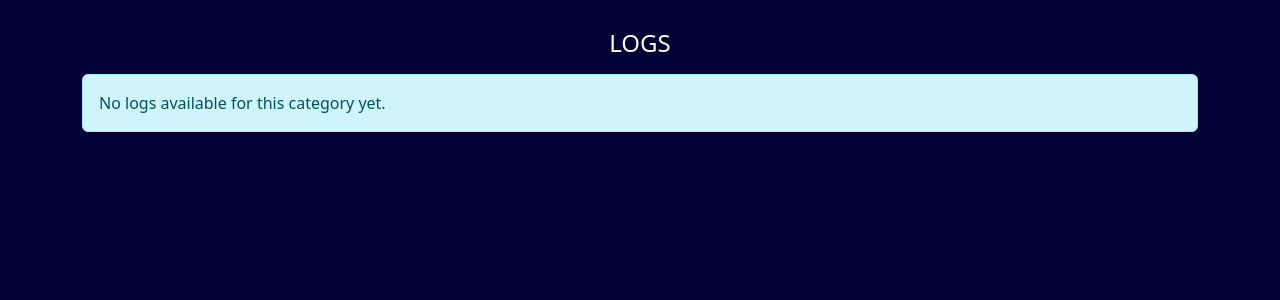
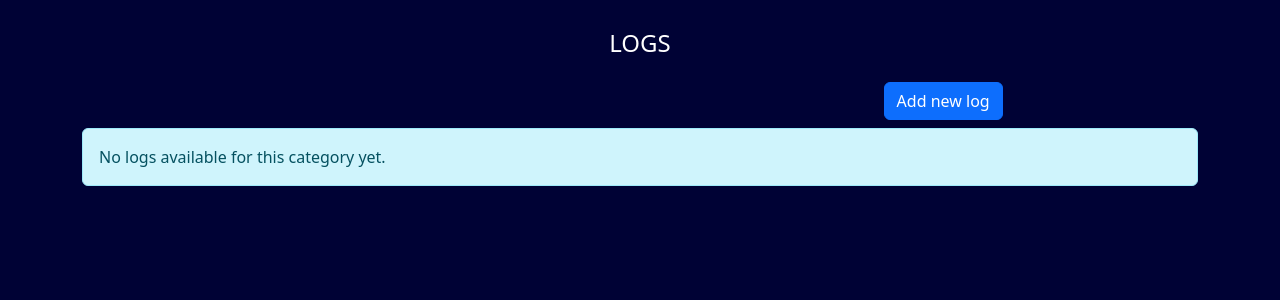
Before and after one commit to AlexThoma5/one_percent, a Django app: template categories/templates/categories/category_detail.html in a window 1280 px wide. Shown: the part 67-367 px from the top of the page. Run offline with Django 4.2, Linux system fonts and the light colour scheme; the template is opened without the code that fills it, so the values that code supplies are empty; some libraries are stand-ins or nearby versions.

Commit message:
Add placeholder button for creating new logs

```diff
--- a/categories/templates/categories/category_detail.html
+++ b/categories/templates/categories/category_detail.html
@@ -7,9 +7,14 @@
   <div class="mb-4 text-center">
     <h1 class="display-5 welcome">{{ category.name }}</h1>
   </div>
-
   <!-- Logs Section -->
   <h2 class="h4 mb-3 welcome text-center">Logs</h2>
+    <!-- Create new logs button -->
+  <div class="row justify-content-center p-2 text-end">
+    <div class="col-md-8">
+      <button class="btn btn-primary">Add new log</button>
+    </div>
+  </div>
   {% if logs %}
     <div class="row justify-content-center">
       {% for log in logs %}
```
